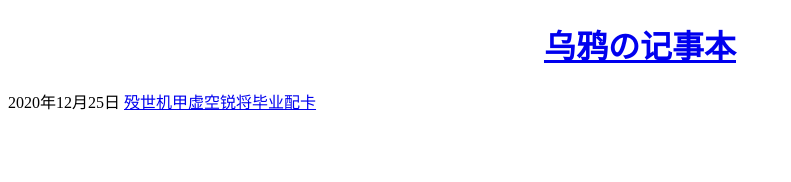
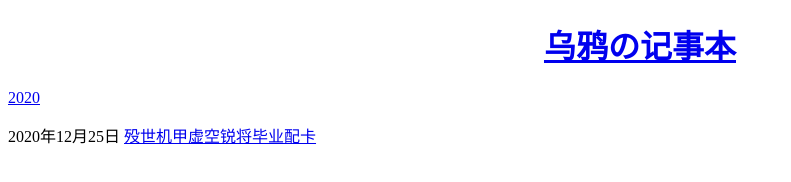
Before and after one commit to 407374/407374.github.io, a plain HTML site: page index.html in a window 1280 px wide. Shown: the whole page, without its empty margins (0-791 px from the left). Drawn offline with Linux system fonts and the light colour scheme.

Commit message:
Update index.html

```diff
--- a/index.html
+++ b/index.html
@@ -4,6 +4,9 @@
 <title>乌鸦の记事本</title>
 <meta name="viewport" content="width=device-width, initial-scale=1.0"/>
 <h1><center><a href="index.html">乌鸦の记事本</a></center></h1>
+
+<a href="index.html">2020 </a>
+
 </head>
 <body>
 
```
